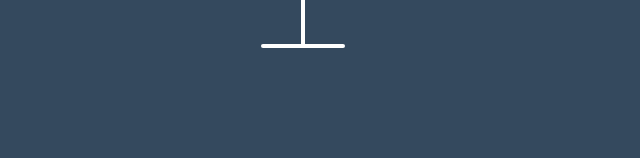
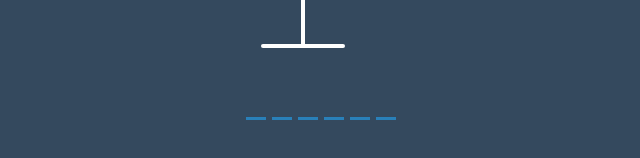
Before and after one commit to Venyad/Hangman, a React (Create React App) app in the folder hangman/: page / in a window 1280 px wide. Shown: the part 204-362 px from the top of the page, without its empty margins (202-842 px from the left). Built offline with nearby package versions, Linux system fonts and the light colour scheme.

Commit message:
Adding functionality

```diff
--- a/hangman/src/App.js
+++ b/hangman/src/App.js
@@ -1,20 +1,32 @@
-import React from 'react';
+import React , {useState} from 'react';
 import Header from './components/Header';
 import Figure from './components/Figure';
 import WrongLetters from './components/WrongLetters';
 import Word from './components/Word';
 import Popup from './components/Popup';
+import Notification from './components/Notification';
 
 import './App.css';
 
+const words = ['application', 'programming', 'interface', 'wizard'];
+let selectedWord = words[Math.floor(Math.random() * words.length)];
+
+const correctLetters = [];
+const wrongLetters = [];
+
 function App() {
+  const [playable, setPlayable] = useState(true);
+  const [correctLetters, setcorrectLetters] = useState([]);
+  const [wrongLetters, setwrongLetters] = useState([]);
+
+
   return (
     < >
       <Header/>
       <div className = "game-container">
         <Figure/>
         <WrongLetters/>
-        <Word/>
+        <Word selectedWord = {selectedWord} correctLetters = {correctLetters}/>
       </div>
     </>
   );
--- a/hangman/src/components/Word.js
+++ b/hangman/src/components/Word.js
@@ -1,8 +1,12 @@
 import React from 'react'
 
-const Word = () => {
+const Word = ({selectedWord, correctLetters}) => {
   return (
-    <div class = "word" id = "word">
+    <div className="Word">
+      {selectedWord.split('').map((letter, i) => {
+          return (<span className="letter" key={i}>
+            {correctLetters.includes(letter) ? letter : ''}
+          </span>)})}
 
     </div>
   )
```
